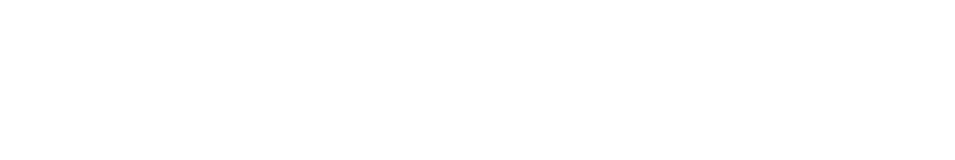
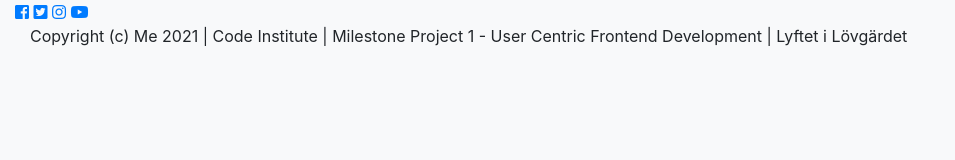
Before and after one commit to Josif-GitHub/Network-app, a plain HTML site: page index.html in a window 1280 px wide. Shown: the whole page, without its empty margins (0-955 px from the left). Drawn offline with nearby package versions, Linux system fonts and the light colour scheme.

Commit message:
Added body class + finished footer HTML

```diff
--- a/index.html
+++ b/index.html
@@ -8,7 +8,7 @@
     <link rel="stylesheet" target="_blank" href="assets/static/css/style.css" type="text/css">
     <title>Lyftet i Lövgärdet - Home</title>
 </head>
-<body>
+<body class="bg-light">
     <header>
     </header>
 
@@ -16,7 +16,19 @@
     </section>
 
     <footer>
+        <div class="container-fluid bg-light">
+            <div class="social">
+                <a target="_blank" href="www.facebook.com"><i class="fab fa-facebook-square"></i></a>
+                <a target="_blank" href="www.twitter.com"><i class="fab fa-twitter-square"></i></a>
+                <a target="_blank" href="www.instagram.com"><i class="fab fa-instagram"></i></a>
+                <a target="_blank" href="www.youtube.com"><i class="fab fa-youtube"></i></a>
+            </div>
+            <div class="col-12 social">
+                <p>Copyright (c) Me 2021 | Code Institute | Milestone Project 1 - User Centric Frontend Development | Lyftet i Lövgärdet</p>
+            </div>
+        </div>
     </footer>
+
     <script src="https://code.jquery.com/jquery-3.3.1.slim.min.js" integrity="sha384-q8i/X+965DzO0rT7abK41JStQIAqVgRVzpbzo5smXKp4YfRvH+8abtTE1Pi6jizo" crossorigin="anonymous"></script>
     <script src="https://cdnjs.cloudflare.com/ajax/libs/popper.js/1.14.3/umd/popper.min.js" integrity="sha384-ZMP7rVo3mIykV+2+9J3UJ46jBk0WLaUAdn689aCwoqbBJiSnjAK/l8WvCWPIPm49" crossorigin="anonymous"></script>
     <script src="https://stackpath.bootstrapcdn.com/bootstrap/4.1.3/js/bootstrap.min.js" integrity="sha384-ChfqqxuZUCnJSK3+MXmPNIyE6ZbWh2IMqE241rYiqJxyMiZ6OW/JmZQ5stwEULTy" crossorigin="anonymous"></script>
```
